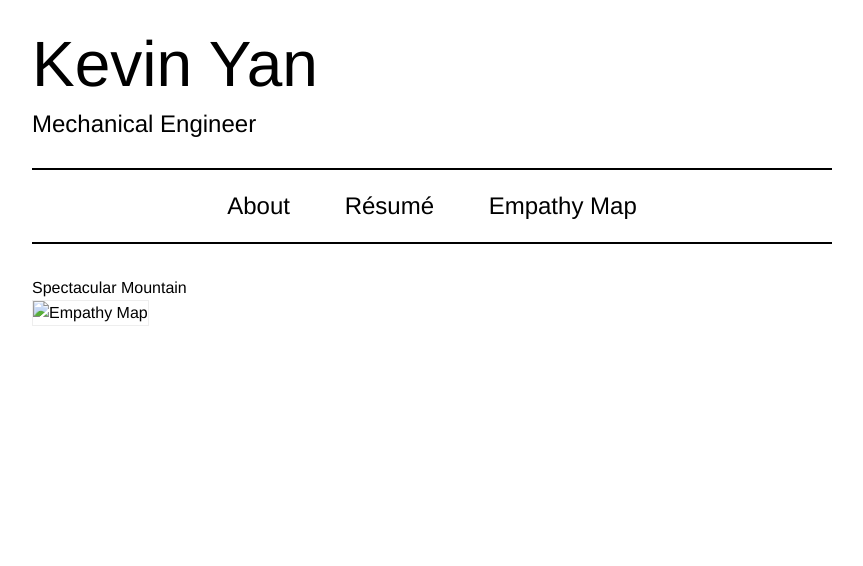
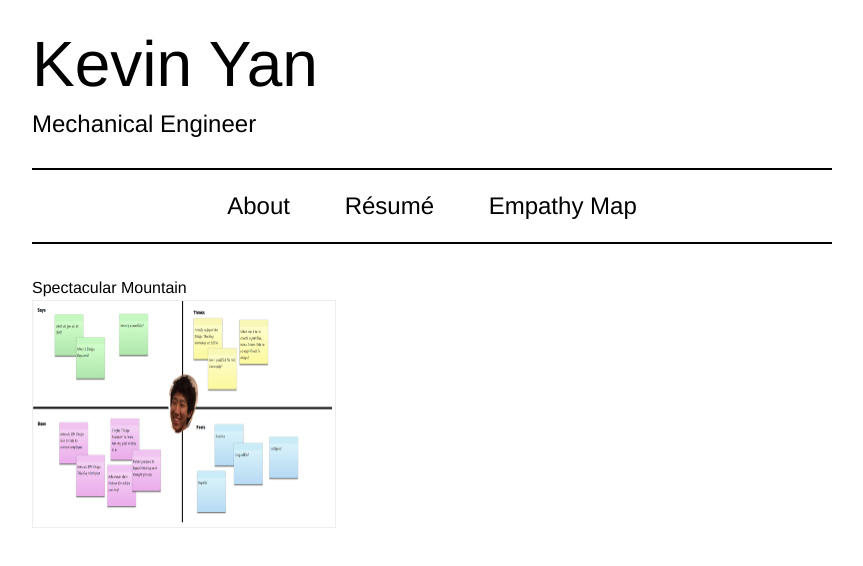
Before and after one commit to yanster97/yanster97.github.io, a plain HTML site: page portfolio.html in a window 1280 px wide. Shown: the whole page, without its empty margins (208-1071 px from the left). Drawn offline with Linux system fonts and the light colour scheme.

Commit message:
Update portfolio.html

```diff
--- a/portfolio.html
+++ b/portfolio.html
@@ -29,7 +29,7 @@
 
 
 			<h2>Spectacular Mountain</h2>
-			<img src="empathymap" alt="Empathy Map" style="width:304px;height:228px;">
+			<img src="empathymap.jpg" alt="Empathy Map" style="width:304px;height:228px;">
 
 
 
```
